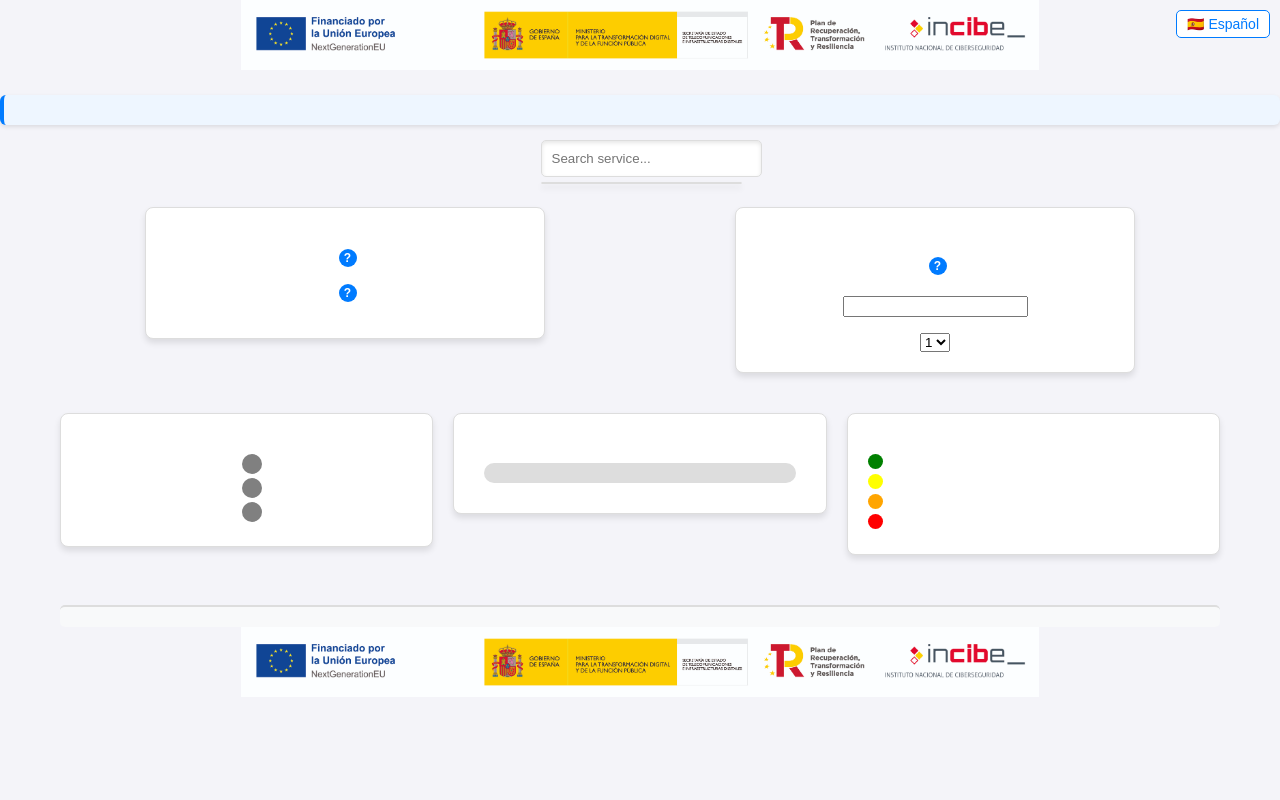
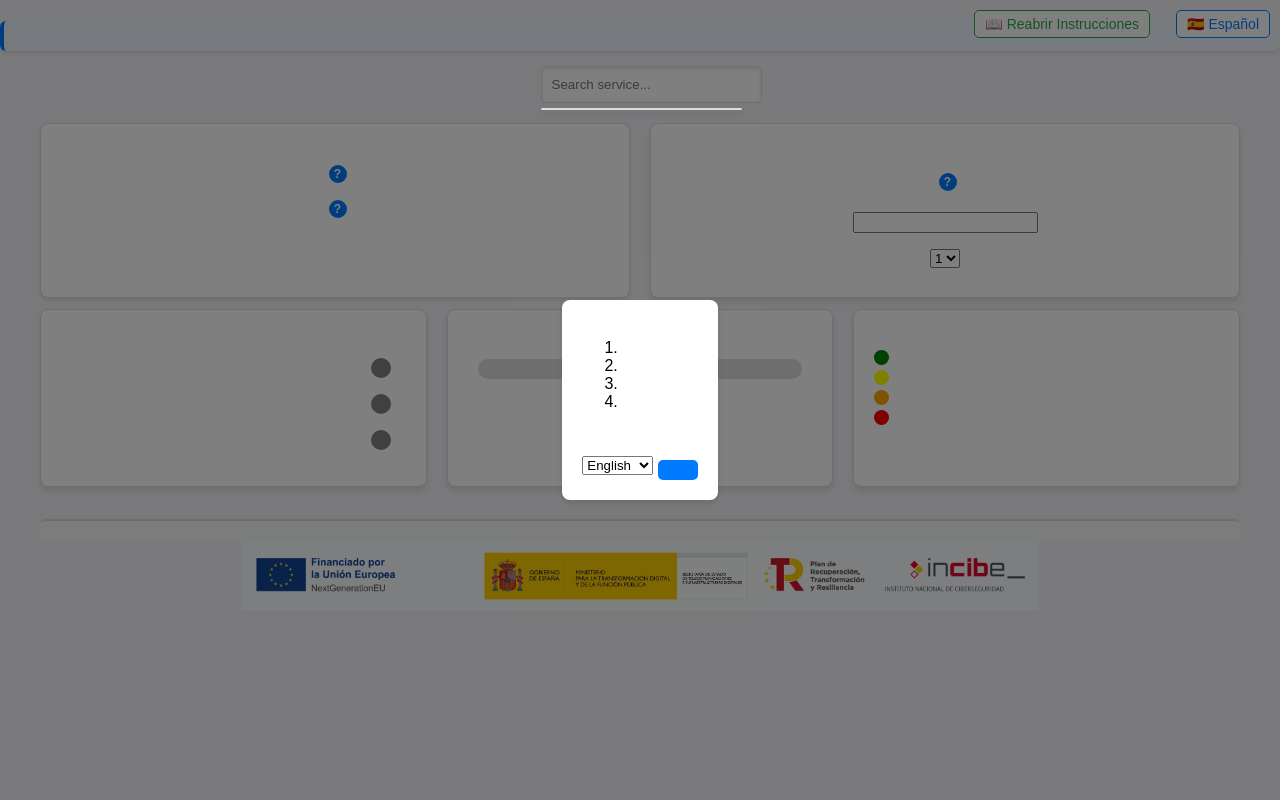
Before and after one commit to serna-r/risk-meter---V2, a Flask app: template flaskr/templates/meter.html in a window 1280 px wide. Run offline with Flask 3, Linux system fonts and the light colour scheme; the template is opened without the code that fills it, so the values that code supplies are empty.

Commit message:
latest update fixes and popup addition

```diff
--- a/flaskr/static/css/style.css
+++ b/flaskr/static/css/style.css
@@ -1,22 +1,28 @@
-/* Prevent horizontal overflow */
-html, body {
-    overflow-x: hidden;
-    width: 100%;
+/* General Styling */
+body {
+    font-family: Arial, sans-serif;
+    margin: 0;
+    padding: 20px;
+    background-color: #f4f4f9;
 }
 
-/* Ensure the main container does not exceed screen width */
+/* Container */
 .container {
-    max-width: 100%;
-    padding: 0 10px; /* Add small padding to avoid touching edges */
-    box-sizing: border-box;
+    max-width: 1200px;
+    margin: 0 auto;
+    display: flex;
+    flex-direction: column;
+    gap: 20px;
 }
 
-/* Columns Layout */
+/* Ensure rows and columns wrap properly */
 .row {
     display: flex;
+    flex-wrap: wrap;
+    justify-content: center;
     gap: 20px;
-    justify-content: center;
-    flex-wrap: wrap;
+    width: 100%; /* Make sure it takes full width */
+    margin: 0 auto; /* Center align */
 }
 
 /* Columns */
@@ -34,8 +40,7 @@
     padding: 20px;
     box-shadow: 0 4px 6px rgba(0, 0, 0, 0.1);
     text-align: center;
-    max-width: 100%;
-    overflow: hidden; /* Prevent overflow */
+    height: 80%;
 }
 
 /* Service and User Cards */
@@ -47,35 +52,90 @@
     box-shadow: 0px 2px 4px rgba(0, 0, 0, 0.1);
 }
 
-/* Ensure rows and columns wrap properly */
-.row {
+.indicator-item {
     display: flex;
-    flex-wrap: wrap;
-    justify-content: center;
-    width: 100%; /* Make sure it takes full width */
-    margin: 0 auto; /* Center align */
+    justify-content: space-between; /* Separa texto e indicador */
+    align-items: center;
+    width: 100%;
+    padding: 8px 15px;
+    box-sizing: border-box; /* Evita que el padding haga que se desborde */
 }
 
-/* General Styling */
-body {
-    font-family: Arial, sans-serif;
-    margin: 0;
-    padding: 20px;
-    background-color: #f4f4f9;
+.indicator-item span {
+    flex-grow: 1;
+    text-align: left;
+    margin-right: 15px; /* Más espacio entre texto e indicador */
+    white-space: nowrap; /* Evita que el texto se corte en varias líneas */
+    overflow: hidden; /* Si el texto es largo, no se desbordará */
+    text-overflow: ellipsis; /* Agrega "..." si el texto es demasiado largo */
 }
+
+.indicator {
+    flex-shrink: 0; /* Evita que el indicador se reduzca en flex */
+    width: 20px; /* Tamaño fijo */
+    height: 20px;
+    border-radius: 50%;
+    margin-left: auto; /* Empuja el indicador a la derecha */
+}
+
 
 h1 {
     text-align: center;
     color: #333;
 }
 
-/* Container */
-.container {
-    max-width: 1200px;
-    margin: 0 auto;
+/* Popup Styling */
+.popup-overlay {
+    position: fixed;
+    top: 0;
+    left: 0;
+    width: 100%;
+    height: 100%;
+    background: rgba(0, 0, 0, 0.5);
     display: flex;
-    flex-direction: column;
-    gap: 20px;
+    justify-content: center;
+    align-items: center;
+    z-index: 1000;
+    visibility: hidden;
+    opacity: 0;
+    transition: opacity 0.3s, visibility 0.3s;
+}
+
+.popup-overlay.show {
+    visibility: visible;
+    opacity: 1;
+}
+
+.popup-content {
+    background: #fff;
+    padding: 20px;
+    border-radius: 8px;
+    text-align: center;
+    max-width: 400px;
+    box-shadow: 0px 4px 6px rgba(0, 0, 0, 0.1);
+}
+
+.popup-content h2 {
+    margin-top: 0;
+    color: #333;
+}
+
+.popup-content ol {
+    text-align: left;
+}
+
+.popup-content button {
+    margin-top: 15px;
+    padding: 10px 20px;
+    background-color: #007BFF;
+    color: white;
+    border: none;
+    border-radius: 5px;
+    cursor: pointer;
+}
+
+.popup-content button:hover {
+    background-color: #0056b3;
 }
 
 /* Language Switcher Button */
@@ -95,6 +155,26 @@
 
 .lang-switcher:hover {
     background-color: #007BFF;
+    color: white;
+}
+
+/* Reopen Instructions Button */
+.reopen-popup {
+    position: fixed;
+    top: 10px;
+    right: 130px; /* Positioned next to the language switcher */
+    background: white;
+    border: 1px solid #28A745; /* Green border for differentiation */
+    padding: 5px 10px;
+    cursor: pointer;
+    font-size: 14px;
+    color: #28A745;
+    border-radius: 5px;
+    transition: all 0.3s ease;
+}
+
+.reopen-popup:hover {
+    background-color: #28A745;
     color: white;
 }
 
@@ -310,45 +390,6 @@
     padding: 0;
 }
 
-/* Main Container */
-.container {
-    max-width: 1200px;
-    margin: 0 auto;
-    padding: 0 20px; /* Balanced padding */
-    box-sizing: border-box;
-}
-
-/* Flex Row */
-.row {
-    display: flex;
-    flex-wrap: wrap;
-    justify-content: center; /* Center content horizontally */
-    gap: 20px;
-    margin: 0 auto; /* Center row itself */
-    width: 100%;
-}
-
-/* Columns */
-.column {
-    flex: 1 1 300px; /* Flex-grow, flex-shrink, min-width */
-    text-align: center;
-    max-width: 400px; /* Control max width of each column */
-    margin: 0 auto; /* Center each column */
-}
-
-/* Card Styling */
-.card {
-    background-color: #fff;
-    border: 1px solid #ddd;
-    border-radius: 8px;
-    padding: 20px;
-    box-shadow: 0 4px 6px rgba(0, 0, 0, 0.1);
-    text-align: center;
-    max-width: 100%; /* Ensure cards don't overflow */
-    margin: 10px auto; /* Center cards with uniform margin */
-    overflow: hidden;
-}
-
 /* Responsive Design */
 @media screen and (max-width: 768px) {
     /* Ensure no horizontal scrolling */
@@ -368,7 +409,7 @@
         width: 100%;
         margin: 0;
         padding: 0;
-        gap: 0 !important; /* Force no gap */
+        gap: 20;
     }
 
     /* Ensure columns take full width */
@@ -377,6 +418,7 @@
         padding: 0 !important;
         margin: 0 !important;
         text-align: center;
+        gap: 20px;
     }
 
     /* Remove all extra spacing from cards */
@@ -398,6 +440,15 @@
         margin-bottom: 0 !important;
     }
 
+    .tooltip-icon::after {
+        left: auto; /* Restablece la alineación */
+        right: 0; /* Ajusta a la derecha si es necesario */
+        transform: translateX(0); /* Evita que se desborde */
+        max-width: 90vw; /* Limita el ancho para que no se salga */
+        text-align: left; /* Hace que sea más fácil de leer */
+        white-space: pre-line; /* Permite saltos de línea automáticos cuando no haya más espacio */
+    }
+
     .top-banner img, .bottom-banner img {
         max-height: 30px; /* Reduce the height to fit better */
         width: auto; /* Prevent stretching */
--- a/flaskr/static/js/passwordStrengthChecker.js
+++ b/flaskr/static/js/passwordStrengthChecker.js
@@ -1,20 +1,56 @@
-document.addEventListener('DOMContentLoaded', () => {
+document.addEventListener('DOMContentLoaded', async () => {
     const passwordInput = document.getElementById('password');
     const passwordScoreOutput = document.getElementById('passwordScore');
 
+    // Get the language parameter from the URL
+    const urlParams = new URLSearchParams(window.location.search);
+    const lang = urlParams.get('lang') || 'en'; // Default to English
+
+    // Load translation JSON dynamically
+    async function loadTranslation(lang) {
+        try {
+            const response = await fetch(`/static/json/translations/${lang}.json`);
+            if (!response.ok) throw new Error("Translation file not found");
+            return await response.json();
+        } catch (error) {
+            console.error("Error loading translation:", error);
+            return {}; // Return empty object if translation fails
+        }
+    }
+
+    // Load translations
+    const texts = await loadTranslation(lang);
+
     passwordInput.addEventListener('input', () => {
         const password = passwordInput.value;
-        const result = zxcvbn(password); // Use zxcvbn.js for password strength
+        const result = zxcvbn(password);
         const score = result.score;
 
-        // Map score to descriptive text
-        const descriptions = ['Very Weak', 'Weak', 'Fair', 'Strong', 'Very Strong'];
-        const feedback = result.feedback.suggestions.join(', ') || 'Good password!';
+        // Get strength descriptions from translations
+        const descriptions = [
+            texts["veryWeak"] || "Very Weak",
+            texts["weak"] || "Weak",
+            texts["fair"] || "Fair",
+            texts["strong"] || "Strong",
+            texts["veryStrong"] || "Very Strong"
+        ];
 
-        // Update score output
+        // Get suggestions based on score
+        const suggestions = [
+            texts["suggestionScore0"] || "Your password is too weak. Use a mix of uppercase, lowercase, numbers, and symbols. Avoid common words.",
+            texts["suggestionScore1"] || "Your password is weak. Consider adding more characters and making it less predictable.",
+            texts["suggestionScore2"] || "Your password is decent, but adding length and special characters can improve security.",
+            texts["suggestionScore3"] || "Good password! However, using a passphrase or adding more randomness would enhance security.",
+            texts["suggestionScore4"] || "Great password! You are following best security practices."
+        ];
+
+        // Fallback if there is additional feedback from zxcvbn
+        const finalFeedback = suggestions[score];
+
+        // Update score output with translated text
         passwordScoreOutput.innerHTML = `
-            <strong>Score: ${score} (${descriptions[score]})</strong><br>
-            Suggestions: ${feedback}
+            <strong>${texts["score"] || "Score"}: ${score} (${descriptions[score]})</strong><br>
+            ${texts["suggestions"] || "Suggestions"}: ${finalFeedback}
         `;
     });
 });
--- a/flaskr/static/js/search.js
+++ b/flaskr/static/js/search.js
@@ -91,14 +91,15 @@
                 <strong>${texts.risk_of_data_exposure || "Risk of Data Exposure"}:</strong>
                 <span class="tooltip-icon" data-tooltip="${texts.tooltip_risk_of_data_exposure || "The risk of your private data being leaked on the internet"}">?</span>
             </p>
-            <p class="service-info"><strong>${texts.service_type || "Service Type"}:</strong> ${service.Type}</p>
+            <p class="service-info">${service.Type}</p>
 
             <p id="user-login-protection">
                 <strong>${texts.user_login_protection || "User Login Protection"}:</strong>
                 <span class="tooltip-icon" data-tooltip="${texts.tooltip_user_login_protection || "The protection provided by the service"}">?</span>
             </p>
             <p class="service-info">
-                ${texts.two_factor_authentication || "Two-factor authentication"}:
+                <p>${texts.min_length || "Minimum Length"}: ${texts.you_need_at_least || "You need at least"} ${service['min length']} ${texts.characters || "characters"}</p>
+                <p>${texts.min_characters || "Minimum characters"}: ${texts.you_need_at_least || "You need at least"} ${formattedMinMask}</p>
                 ${service['2fa'] == 1
                     ? (texts.tfa_yes || "Provides two-factor authentication")
                     : (texts.tfa_no || "Does not provide two-factor authentication")}
@@ -108,8 +109,7 @@
         `;
 
         passwordCompositionReq.innerHTML = `
-        <p>${texts.min_length || "Minimum Length"}: ${texts.you_need_at_least || "You need at least"} ${service['min length']} ${texts.characters || "characters"}</p>
-        <p>${texts.min_characters || "Minimum characters"}: ${texts.you_need_at_least || "You need at least"} ${formattedMinMask}</p>
+
         `;
 
         // Update Risk of Data Exposure and Service Risk values in the DOM (if elements exist)
--- a/flaskr/templates/base.html
+++ b/flaskr/templates/base.html
@@ -16,10 +16,11 @@
             {{ '🇬🇧 English' if lang == 'es' else '🇪🇸 Español' }}
         </button>
 
-        <!-- Top banner -->
-        <div class="top-banner">
-            <img src="{{ url_for('static', filename='images/incibe/top-banner.jpg') }}" alt="Top Banner">
-        </div>
+        <!-- Button to reopen the instructions popup -->
+        <button id="openPopupButton" class="reopen-popup">
+            {{ '📖 Reopen Instructions' if lang == 'en' else '📖 Reabrir Instrucciones' }}
+        </button>
+
 
         <main id="main-div">
             {% block content %}{% endblock %}
--- a/flaskr/templates/meter.html
+++ b/flaskr/templates/meter.html
@@ -2,6 +2,34 @@
 
 {% block content %}
 <h1>{{ texts['title'] }}</h1>
+
+<!-- Instruction Popup -->
+<div id="instructionPopup" class="popup-overlay">
+    <div class="popup-content">
+        <h2>{{ texts['popup_title'] }}</h2>
+        <p>{{ texts['popup_description'] }}</p>
+        <ol>
+            <li><strong>{{ texts['popup_step1'] }}</strong></li>
+            <li><strong>{{ texts['popup_step2'] }}</strong></li>
+            <li><strong>{{ texts['popup_step3'] }}</strong></li>
+            <li><strong>{{ texts['popup_step4'] }}</strong></li>
+        </ol>
+        <p><strong>{{ texts['popup_language_info'] }}</strong></p>
+
+        <!-- Language Change Dropdown inside Popup -->
+        <label for="popupLanguageSelector">{{ texts['reopen_instructions'] }}</label>
+        <br>
+        <select id="popupLanguageSelector">
+            <option value="en" {{ 'selected' if lang == 'en' else '' }}>English</option>
+            <option value="es" {{ 'selected' if lang == 'es' else '' }}>Español</option>
+        </select>
+
+
+        <button id="closePopup">{{ texts['popup_button'] }}</button>
+    </div>
+</div>
+
+
 
 <div class="research-info">
     <p>
@@ -124,5 +152,6 @@
 <script src="{{ url_for('static', filename='js/passwordStrengthChecker.js') }}" defer></script>
 <script src="{{ url_for('static', filename='js/search.js') }}"></script>
 <script src="{{ url_for('static', filename='js/riskCalculation.js') }}"></script>
+<script src="{{ url_for('static', filename='js/popup.js') }}"></script>
 
 {% endblock %}
```
Also changed, not shown: flaskr/static/js/popup.js (added, +45 -0 lines), flaskr/static/json/translations/en.json (+27 -6 lines), flaskr/static/json/translations/es.json (+39 -18 lines).
